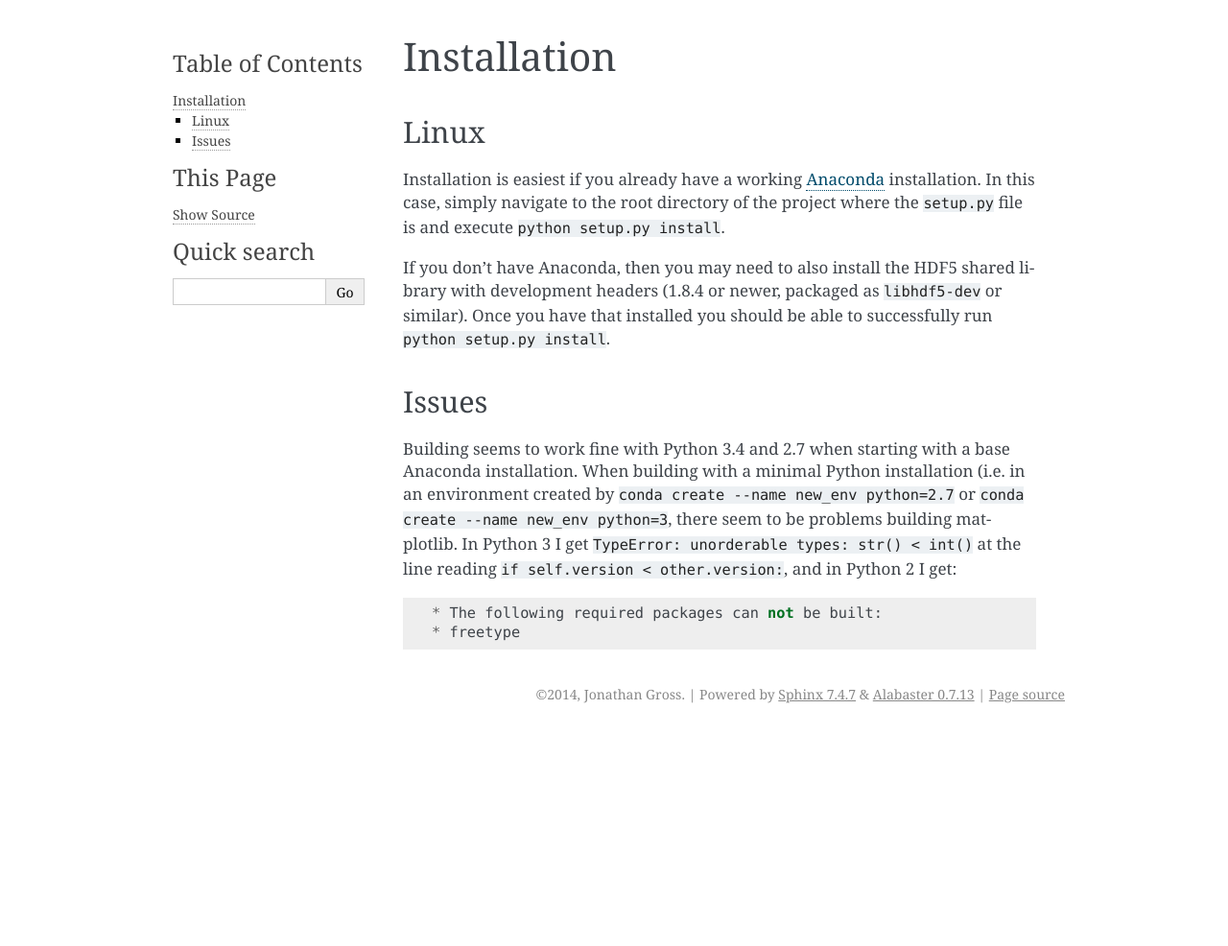
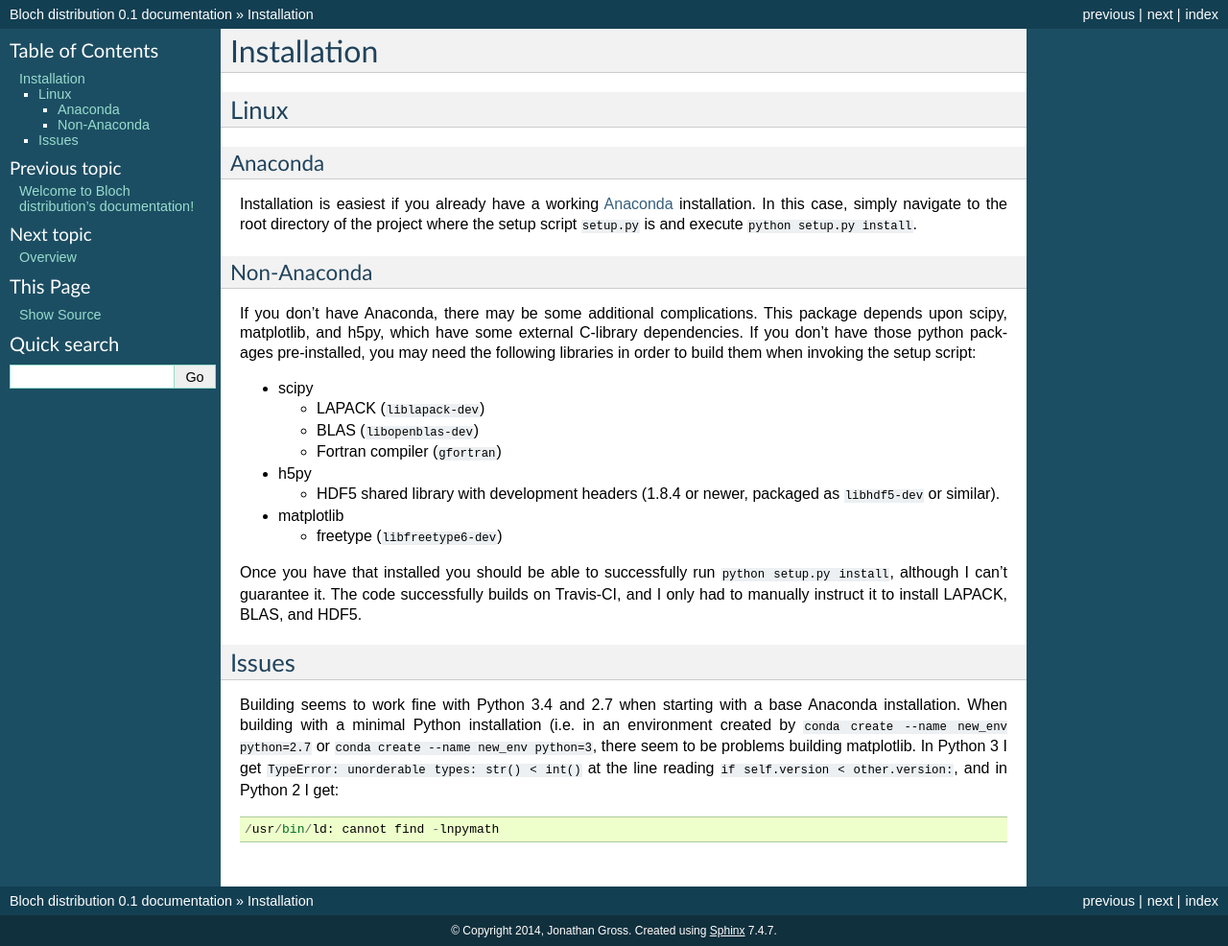
Before and after one commit to jarthurgross/bloch_distribution, a Sphinx documentation site: the page built from doc/installation.rst, in a window 1280 px wide. Shown: the whole page at 96% size. Built offline with Sphinx 7.4.7, drawn with Linux system fonts in a browser that asks for light colours; before the commit the page ends 900 px from its top, so only the background shows below that.

Commit message:
Updated installation documentation

```diff
--- a/doc/conf.py
+++ b/doc/conf.py
@@ -109,7 +109,7 @@ on_rtd = os.environ.get('READTHEDOCS', None) == 'True'
 if on_rtd:
     html_theme = 'default'
 else:
-    html_theme = 'alabaster'
+    html_theme = 'default'
 
 # Theme options are theme-specific and customize the look and feel of a theme
 # further.  For a list of options available for each theme, see the
--- a/doc/installation.rst
+++ b/doc/installation.rst
@@ -6,14 +6,41 @@ Installation
 Linux
 -----
 
+Anaconda
+++++++++
+
 Installation is easiest if you already have a working `Anaconda`_ installation.
 In this case, simply navigate to the root directory of the project where the
-``setup.py`` file is and execute ``python setup.py install``.
+setup script ``setup.py`` is and execute ``python setup.py install``.
 
-If you don't have Anaconda, then you may need to also install the HDF5 shared
-library with development headers (1.8.4 or newer, packaged as ``libhdf5-dev`` or
-similar). Once you have that installed you should be able to successfully run
-``python setup.py install``.
+Non-Anaconda
+++++++++++++
+
+If you don't have Anaconda, there may be some additional complications. This
+package depends upon scipy, matplotlib, and h5py, which have some external
+C-library dependencies. If you don't have those python packages pre-installed,
+you may need the following libraries in order to build them when invoking the
+setup script:
+
+* scipy
+
+  * LAPACK (``liblapack-dev``)
+  * BLAS (``libopenblas-dev``)
+  * Fortran compiler (``gfortran``)
+
+* h5py
+
+  * HDF5 shared library with development headers (1.8.4 or newer, packaged as
+    ``libhdf5-dev`` or similar).
+
+* matplotlib
+
+  * freetype (``libfreetype6-dev``)
+
+Once you have that installed you should be able to successfully run
+``python setup.py install``, although I can't guarantee it. The code
+successfully builds on Travis-CI, and I only had to manually instruct it to
+install LAPACK, BLAS, and HDF5.
 
 Issues
 ------
@@ -25,7 +52,6 @@ an environment created by ``conda create --name new_env python=2.7`` or
 matplotlib. In Python 3 I get ``TypeError: unorderable types: str() < int()`` at
 the line reading ``if self.version < other.version:``, and in Python 2 I get::
 
-  * The following required packages can not be built:
-  * freetype
+  /usr/bin/ld: cannot find -lnpymath
 
 .. _Anaconda: http://continuum.io/downloads
```
